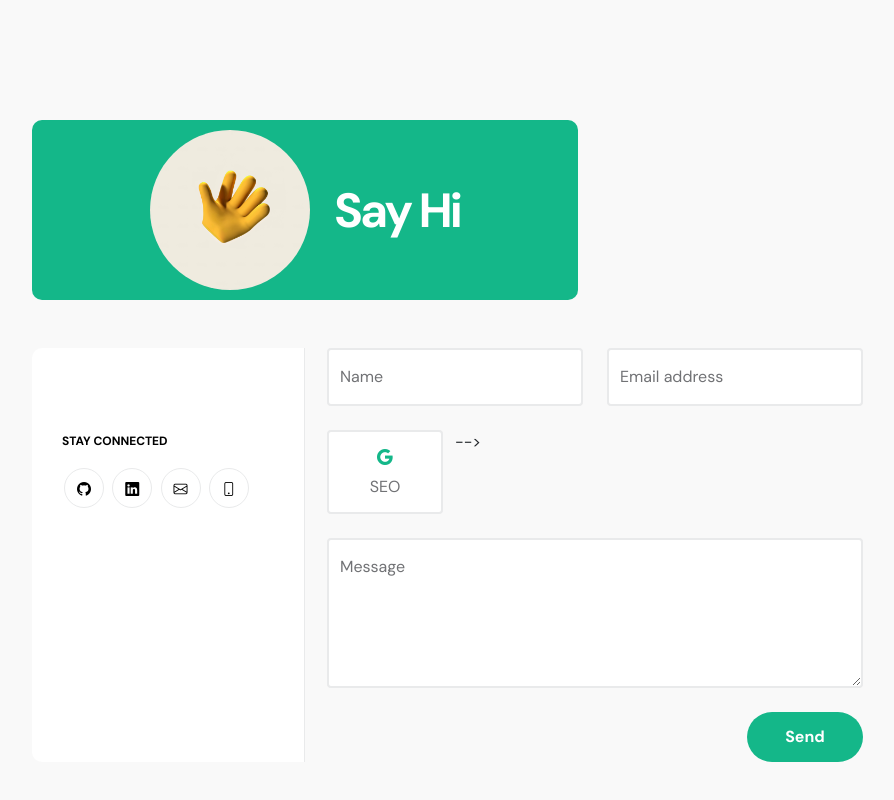
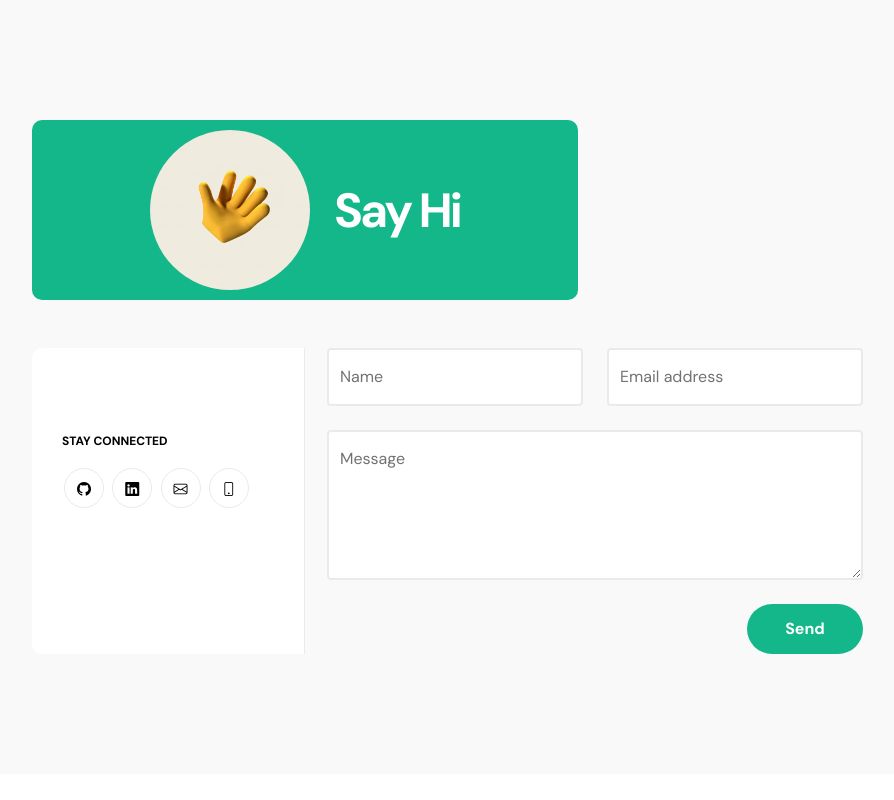
Before and after one commit to monsterdevgit/monsterdev.github.io, a plain HTML site: page index.html in a window 1280 px wide. Shown: the part 5452-6252 px from the top of the page, without its empty margins (50-944 px from the left). After the commit the page ends 6226 px from the top, so only its background shows below. Drawn offline with Linux system fonts and the light colour scheme.

Commit message:
Update index.html

```diff
--- a/index.html
+++ b/index.html
@@ -358,17 +358,6 @@
                                             </div>
                                         </div>
 
-                                        <div class="col-lg-3 col-md-6 col-6">
-                                            <div class="form-check form-check-inline me-0">
-                                                <input name="seo" type="checkbox" class="form-check-input" id="inlineCheckbox4" value="1">
-
-                                                <label class="form-check-label" for="inlineCheckbox4">
-                                                    <i class="bi-google form-check-icon"></i>
-                                                    <span class="form-check-label-text">SEO</span>
-                                                </label>
-                                            </div>
-                                        </div> -->
-
                                         <div class="col-lg-12 col-12">
                                             <div class="form-floating">
                                                 <textarea class="form-control" id="message" name="message" placeholder="Tell me about the project"></textarea>
```
